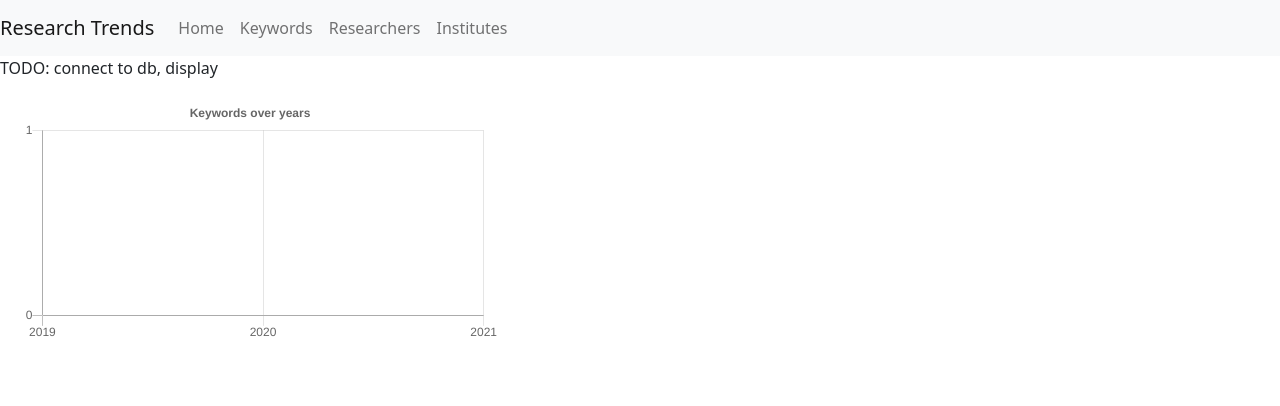
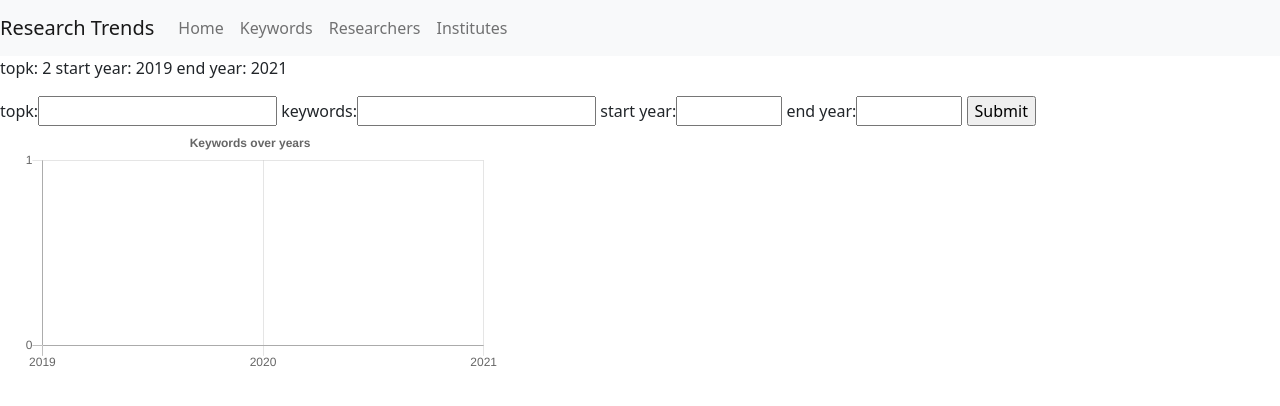
Before and after one commit to Thanatoz-1/Text-Technology, a Django app: page /ver0/keywords in a window 1280 px wide. Shown: the top 406 px of the page. Run offline with Django 3.2, Linux system fonts and the light colour scheme; data that the repository does not hold is empty; some libraries are stand-ins or nearby versions.

Commit message:
new feat: add form for keyword page ref #4

```diff
--- a/research_trends/ver0/templates/ver0/keywords.html
+++ b/research_trends/ver0/templates/ver0/keywords.html
@@ -34,8 +34,12 @@
 {% endblock %}
 
 {% block searchbox %}
-<p>TODO: connect to db, display</p>
-
+<p>topk: {{topk}} start year: {{st_year}} end year: {{ed_year}}</p>
+<form action="{% url 'ver0:keywords' %}" method="post">
+    {% csrf_token %}
+    {{form}}
+    <input type="submit">
+</form>
 {{ keyword_data|json_script:"keyword_data"}}
 <div class="chart-container" style="width:500px;height:500px;">
     <canvas id="chart"></canvas>
--- a/research_trends/ver0/views.py
+++ b/research_trends/ver0/views.py
@@ -2,9 +2,16 @@ from django.shortcuts import render
 from django.urls import reverse
 from django.http import HttpResponse
 from django.http.response import HttpResponseRedirect
+from django import forms
 from .models import *
 import random
 from collections import Counter
+
+class KeywordsFilterForm(forms.Form):
+    topk = forms.IntegerField(label="topk")
+    keywords = forms.CharField(label="keywords")
+    st_year = forms.IntegerField(label="start year", min_value=2010, max_value=2021)
+    ed_year = forms.IntegerField(label="end year", min_value=2010, max_value=2021)
 
 # the homepage, readme and documentation
 def index(request):
@@ -34,7 +41,7 @@ def fetch_keyword_paper_tuple(start_year=2019, end_year=2021, topk=5):
     return key_paper
 
 
-def display_topk(key_paper, start_year, end_year, k):
+def display_topk(key_paper, start_year, end_year, k, key_set=None):
     """
     return a dict obj for char display
     """
@@ -45,6 +52,9 @@ def display_topk(key_paper, start_year, end_year, k):
     plot_data["labels"] = list(range(start_year, end_year+1))
     datasets = []
     for key, _, nums in key_paper:
+        print(key, key_set)
+        if key_set is not None and key not in key_set:
+            continue
         key_data = {}
         key_data["data"] = nums
         key_data["label"] = key
@@ -57,11 +67,24 @@ def display_topk(key_paper, start_year, end_year, k):
 
 def keywords_page(request):
     st_year, ed_year, topk = 2019, 2021, 2
+    keywords = None
+    if request.method == "POST":
+        form = KeywordsFilterForm(request.POST)
+
+        if form.is_valid():
+            topk = form.cleaned_data["topk"]
+            keywords = str(form.cleaned_data["keywords"]).split(';')
+            st_year = form.cleaned_data["st_year"]
+            ed_year = form.cleaned_data["ed_year"]
+
     key_paper = fetch_keyword_paper_tuple(st_year, ed_year)
-    plot_data = display_topk(key_paper, st_year, ed_year, topk)
-    print(plot_data)
+    plot_data = display_topk(key_paper, st_year, ed_year, topk, keywords)
     return render(request, "ver0/keywords.html", {
-        "keyword_data" : plot_data
+        "keyword_data" : plot_data,
+        "form": KeywordsFilterForm(),
+        "topk": topk,
+        "st_year": st_year,
+        "ed_year": ed_year
     })
 
 def display_interest_pie(pie_model, name = None):
```
